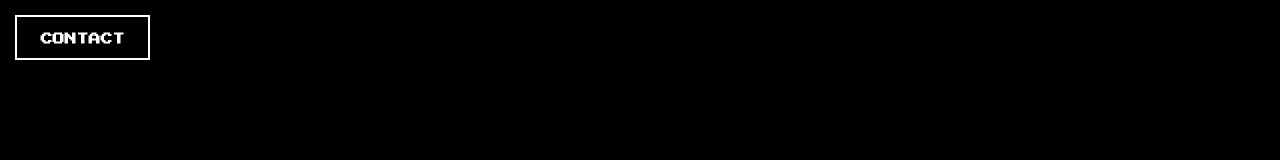
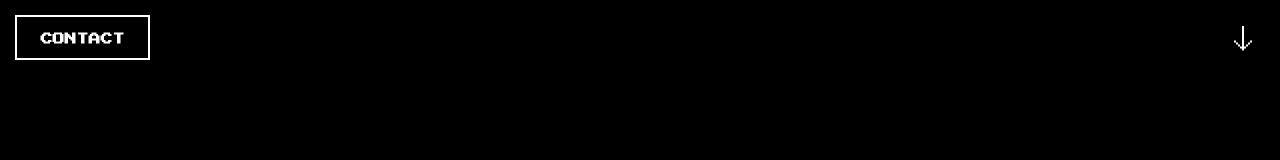
Before and after one commit to egomezsalasva/apollo30, a React (Create React App) app: page /projects in a window 1280 px wide. Shown: the top 160 px of the page. Built offline with nearby package versions, Linux system fonts and the light colour scheme.

Commit message:
arrow button

```diff
--- a/src/components/globals/ArrowDownButton.js
+++ b/src/components/globals/ArrowDownButton.js
@@ -26,7 +26,6 @@ const ArrowIcon = styled.img`
 `
 
 
-
 //MAIN COMPONENT
 function ArrowDownButton() {
   return (
--- a/src/pages/Projects.js
+++ b/src/pages/Projects.js
@@ -1,11 +1,16 @@
+//IMPORTS
+//-Modules
 import React from 'react'
+//-Components
+import ArrowDownButton from '../components/globals/ArrowDownButton'
 
+
+//MAIN COMPONENT
 function Projects() {
   return (
     <>
-
+      <ArrowDownButton/>
     </>
   )
 }
-
 export default Projects
```
